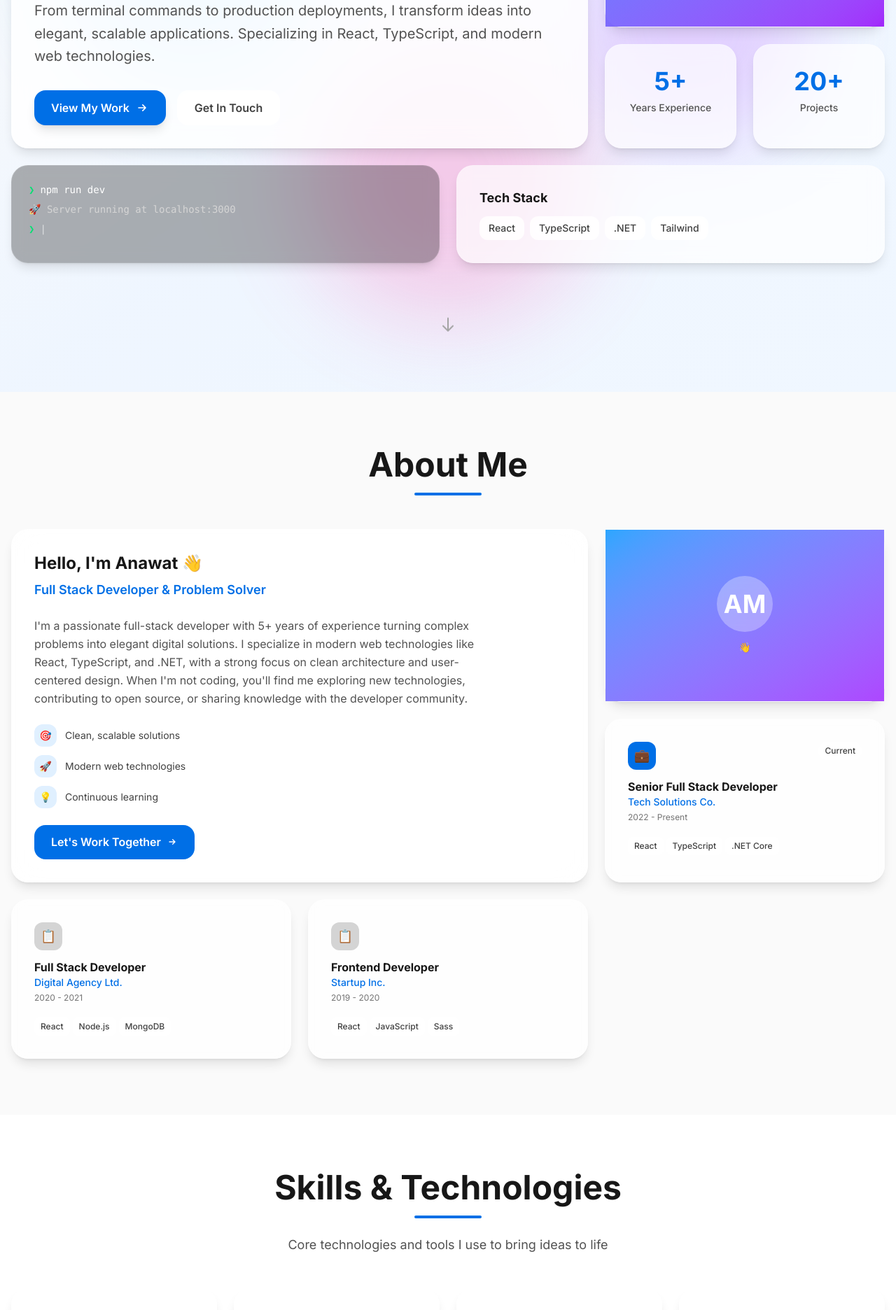
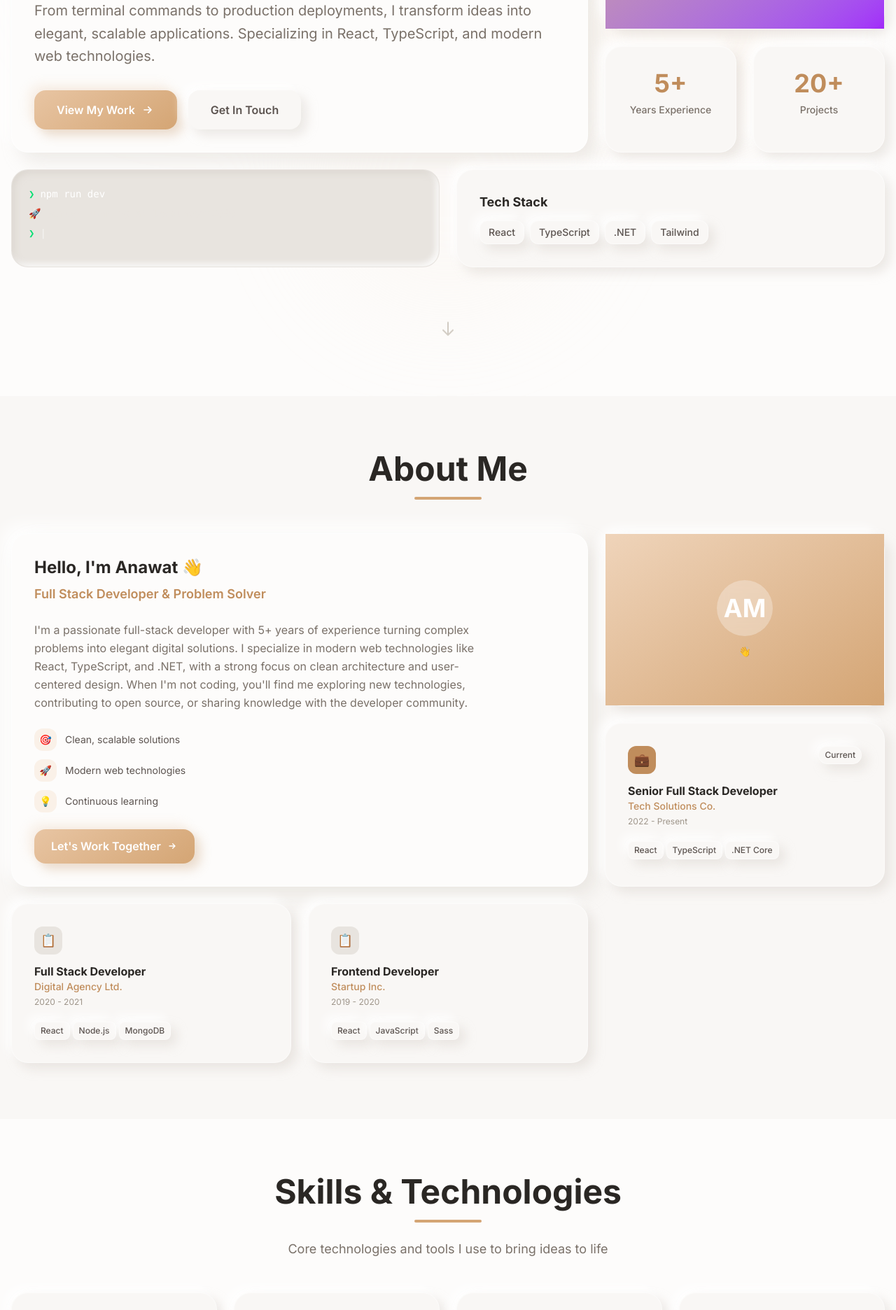
Before and after one commit to anawatmuangjai/anawatmuangjai.github.io, a React (Vite) app: page / in a window 1280 px wide. Shown: the part 400-2272 px from the top of the page at 70% size. Built offline with nearby package versions, Linux system fonts and the light colour scheme.

Commit message:
Changes before error encountered
Co-authored-by: anawatmuangjai <20152761+anawatmuangjai@users.noreply.github.com>

```diff
--- a/src/components/About.tsx
+++ b/src/components/About.tsx
@@ -14,12 +14,12 @@ export function About({
   className,
 }: AboutProps) {
   return (
-    <section id="about" className={cn('bg-neutral-50 py-20', className)}>
+    <section id="about" className={cn('bg-neutral-100 py-20', className)}>
       <div className="container mx-auto px-4">
         <div className="mx-auto max-w-7xl">
           <div className="mb-12 text-center">
             <h2 className="mb-4 text-4xl font-bold text-neutral-900 md:text-5xl">{title}</h2>
-            <div className="bg-primary-600 mx-auto h-1 w-24 rounded-full"></div>
+            <div className="bg-primary-500 mx-auto h-1 w-24 rounded-full"></div>
           </div>
 
           <BentoGrid cols={3} gap="md">
@@ -60,10 +60,10 @@ export function About({
                   <a
                     href="#contact"
                     className={cn(
+                      'neuro-button neuro-button-primary',
                       'inline-flex items-center',
-                      'bg-primary-600 rounded-2xl px-6 py-3 font-semibold text-white',
-                      'hover:bg-primary-700 hover:-translate-y-1 hover:shadow-lg',
-                      'transition-all duration-300'
+                      'px-6 py-3 font-semibold',
+                      'transition-all duration-200'
                     )}
                   >
                     Let's Work Together
@@ -88,7 +88,7 @@ export function About({
             {/* Profile Image Card */}
             <BentoCard className="col-span-1 md:col-span-1 lg:col-span-1" padding="none">
               <div className="relative h-full min-h-[240px] overflow-hidden">
-                <div className="from-primary-400 absolute inset-0 bg-gradient-to-br to-purple-500"></div>
+                <div className="from-primary-300 absolute inset-0 bg-gradient-to-br to-primary-500"></div>
                 <div className="absolute inset-0 flex items-center justify-center">
                   <div className="text-center">
                     <div className="mx-auto mb-3 flex h-20 w-20 items-center justify-center rounded-full bg-white/30 backdrop-blur-sm">
--- a/src/components/CodeSamples.tsx
+++ b/src/components/CodeSamples.tsx
@@ -12,35 +12,35 @@ export function CodeSamples({ title = 'Development Philosophy', className }: Cod
       icon: '🎯',
       title: 'Clean Code',
       description: 'Writing maintainable, readable code that follows best practices',
-      color: 'from-blue-500 to-cyan-500',
+      color: 'from-primary-200 to-primary-400',
     },
     {
       icon: '⚡',
       title: 'Performance',
       description: 'Optimizing for speed and efficiency in every line',
-      color: 'from-purple-500 to-pink-500',
+      color: 'from-primary-300 to-primary-500',
     },
     {
       icon: '🔒',
       title: 'Security',
       description: 'Building with security-first mindset and best practices',
-      color: 'from-green-500 to-teal-500',
+      color: 'from-primary-200 to-primary-400',
     },
     {
       icon: '🧪',
       title: 'Testing',
       description: 'Comprehensive testing for reliable, bug-free applications',
-      color: 'from-orange-500 to-red-500',
+      color: 'from-primary-300 to-primary-500',
     },
   ];
 
   return (
-    <section id="code-samples" className={cn('bg-neutral-50 py-20', className)}>
+    <section id="code-samples" className={cn('bg-neutral-100 py-20', className)}>
       <div className="container mx-auto px-4">
         <div className="mx-auto max-w-7xl">
           <div className="mb-12 text-center">
             <h2 className="mb-4 text-4xl font-bold text-neutral-900 md:text-5xl">{title}</h2>
-            <div className="bg-primary-600 mx-auto h-1 w-24 rounded-full"></div>
+            <div className="bg-primary-500 mx-auto h-1 w-24 rounded-full"></div>
             <p className="mt-6 text-lg text-neutral-600">
               My approach to building quality software
             </p>
--- a/src/components/Contact.tsx
+++ b/src/components/Contact.tsx
@@ -86,12 +86,12 @@ export function Contact({ title = 'Get In Touch', className }: ContactProps) {
   };
 
   return (
-    <section id="contact" className={cn('bg-white py-20', className)}>
+    <section id="contact" className={cn('bg-neutral-50 py-20', className)}>
       <div className="container mx-auto px-4">
         <div className="mx-auto max-w-7xl">
           <div className="mb-12 text-center">
             <h2 className="mb-4 text-4xl font-bold text-neutral-900 md:text-5xl">{title}</h2>
-            <div className="bg-primary-600 mx-auto h-1 w-24 rounded-full"></div>
+            <div className="bg-primary-500 mx-auto h-1 w-24 rounded-full"></div>
             <p className="mt-6 text-lg text-neutral-600">
               Ready to start your next project? Let's discuss how we can work together.
             </p>
@@ -232,9 +232,8 @@ export function Contact({ title = 'Get In Touch', className }: ContactProps) {
                     type="submit"
                     disabled={isSubmitting}
                     className={cn(
-                      'w-full rounded-2xl px-6 py-3 font-semibold text-white transition-all duration-300',
-                      'bg-primary-600 hover:bg-primary-700 hover:-translate-y-1 hover:shadow-lg',
-                      'disabled:cursor-not-allowed disabled:opacity-50 disabled:hover:translate-y-0'
+                      'neuro-button neuro-button-primary w-full px-6 py-3 font-semibold transition-all duration-200',
+                      'disabled:cursor-not-allowed disabled:opacity-50'
                     )}
                   >
                     {isSubmitting ? 'Sending...' : 'Send Message'}
@@ -246,7 +245,7 @@ export function Contact({ title = 'Get In Touch', className }: ContactProps) {
             {/* Email Card */}
             <BentoCard className="col-span-1">
               <div className="space-y-3">
-                <div className="bg-primary-600 flex h-12 w-12 items-center justify-center rounded-2xl">
+                <div className="flex h-12 w-12 items-center justify-center rounded-2xl bg-gradient-to-br from-primary-300 to-primary-500">
                   <MailIcon className="h-6 w-6 text-white" />
                 </div>
                 <div>
--- a/src/components/FeaturedProjects.tsx
+++ b/src/components/FeaturedProjects.tsx
@@ -12,12 +12,12 @@ export function FeaturedProjects({
   className,
 }: FeaturedProjectsProps) {
   return (
-    <section id="projects" className={cn('bg-neutral-50 py-20', className)}>
+    <section id="projects" className={cn('bg-neutral-100 py-20', className)}>
       <div className="container mx-auto px-4">
         <div className="mx-auto max-w-7xl">
           <div className="mb-12 text-center">
             <h2 className="mb-4 text-4xl font-bold text-neutral-900 md:text-5xl">{title}</h2>
-            <div className="bg-primary-600 mx-auto h-1 w-24 rounded-full"></div>
+            <div className="bg-primary-500 mx-auto h-1 w-24 rounded-full"></div>
             <p className="mt-6 text-lg text-neutral-600">
               Discover my latest work and contributions to the developer community
             </p>
@@ -99,8 +99,8 @@ function ProjectCard({ project, featured = false }: { project: Project; featured
               target="_blank"
               rel="noopener noreferrer"
               className={cn(
-                'glass flex items-center gap-2 rounded-xl px-4 py-2 text-sm font-medium text-neutral-700',
-                'transition-all duration-300 hover:-translate-y-1 hover:bg-neutral-100'
+                'neuro-button flex items-center gap-2 px-4 py-2 text-sm font-medium text-neutral-700',
+                'transition-all duration-200'
               )}
             >
               <GithubIcon className="h-4 w-4" />
@@ -114,8 +114,8 @@ function ProjectCard({ project, featured = false }: { project: Project; featured
               target="_blank"
               rel="noopener noreferrer"
               className={cn(
-                'bg-primary-600 flex items-center gap-2 rounded-xl px-4 py-2 text-sm font-medium text-white',
-                'hover:bg-primary-700 transition-all duration-300 hover:-translate-y-1'
+                'neuro-button neuro-button-primary flex items-center gap-2 px-4 py-2 text-sm font-medium',
+                'transition-all duration-200'
               )}
             >
               <ExternalLinkIcon className="h-4 w-4" />
--- a/src/components/Hero.tsx
+++ b/src/components/Hero.tsx
@@ -29,16 +29,16 @@ export function Hero({
       id="home"
       className={cn(
         'relative min-h-screen py-20',
-        'to-primary-50 bg-gradient-to-br from-neutral-50 via-blue-50',
+        'bg-neutral-50',
         'overflow-hidden',
         className
       )}
     >
       {/* Background Gradient Orbs */}
-      <div className="absolute inset-0 opacity-30">
-        <div className="bg-primary-400 animate-blob absolute top-20 left-20 h-96 w-96 rounded-full mix-blend-multiply blur-3xl filter"></div>
-        <div className="animate-blob animation-delay-2000 absolute top-40 right-20 h-96 w-96 rounded-full bg-purple-400 mix-blend-multiply blur-3xl filter"></div>
-        <div className="animate-blob animation-delay-4000 absolute bottom-20 left-1/3 h-96 w-96 rounded-full bg-pink-400 mix-blend-multiply blur-3xl filter"></div>
+      <div className="absolute inset-0 opacity-20">
+        <div className="bg-primary-300 animate-blob absolute top-20 left-20 h-96 w-96 rounded-full mix-blend-multiply blur-3xl filter"></div>
+        <div className="animate-blob animation-delay-2000 absolute top-40 right-20 h-96 w-96 rounded-full bg-primary-200 mix-blend-multiply blur-3xl filter"></div>
+        <div className="animate-blob animation-delay-4000 absolute bottom-20 left-1/3 h-96 w-96 rounded-full bg-primary-100 mix-blend-multiply blur-3xl filter"></div>
       </div>
 
       <div className="relative z-10 container mx-auto px-4">
@@ -73,12 +73,10 @@ export function Hero({
                 <a
                   href={primaryCTA.href}
                   className={cn(
+                    'neuro-button neuro-button-primary',
                     'inline-flex items-center justify-center',
-                    'px-6 py-3 text-base font-semibold',
-                    'bg-primary-600 rounded-2xl text-white',
-                    'hover:bg-primary-700',
-                    'transition-all duration-300',
-                    'shadow-lg hover:-translate-y-1 hover:shadow-xl'
+                    'px-8 py-4 text-base font-semibold',
+                    'transition-all duration-200'
                   )}
                 >
                   {primaryCTA.text}
@@ -101,12 +99,11 @@ export function Hero({
                   <a
                     href={secondaryCTA.href}
                     className={cn(
+                      'neuro-button',
                       'inline-flex items-center justify-center',
-                      'px-6 py-3 text-base font-semibold',
-                      'glass rounded-2xl text-neutral-700',
-                      'hover:bg-neutral-100',
-                      'transition-all duration-300',
-                      'hover:-translate-y-1'
+                      'px-8 py-4 text-base font-semibold',
+                      'text-neutral-700',
+                      'transition-all duration-200'
                     )}
                   >
                     {secondaryCTA.text}
--- a/src/components/Skills.tsx
+++ b/src/components/Skills.tsx
@@ -12,36 +12,36 @@ export function Skills({ title = 'Skills & Technologies', className }: SkillsPro
     {
       name: 'Frontend',
       icon: '⚛️',
-      color: 'from-blue-500 to-cyan-500',
+      color: 'from-primary-200 to-primary-400',
       skills: skills.filter(skill => skill.category === 'frontend').slice(0, 4),
     },
     {
       name: 'Backend',
       icon: '⚙️',
-      color: 'from-purple-500 to-pink-500',
+      color: 'from-primary-300 to-primary-500',
       skills: skills.filter(skill => skill.category === 'backend').slice(0, 4),
     },
     {
       name: 'Database',
       icon: '🗄️',
-      color: 'from-green-500 to-teal-500',
+      color: 'from-primary-200 to-primary-400',
       skills: skills.filter(skill => skill.category === 'database').slice(0, 4),
     },
     {
       name: 'Tools',
       icon: '🛠️',
-      color: 'from-orange-500 to-red-500',
+      color: 'from-primary-300 to-primary-500',
       skills: skills.filter(skill => skill.category === 'tools').slice(0, 4),
     },
   ];
 
   return (
-    <section id="skills" className={cn('bg-white py-20', className)}>
+    <section id="skills" className={cn('bg-neutral-50 py-20', className)}>
       <div className="container mx-auto px-4">
         <div className="mx-auto max-w-7xl">
           <div className="mb-12 text-center">
             <h2 className="mb-4 text-4xl font-bold text-neutral-900 md:text-5xl">{title}</h2>
-            <div className="bg-primary-600 mx-auto h-1 w-24 rounded-full"></div>
+            <div className="bg-primary-500 mx-auto h-1 w-24 rounded-full"></div>
             <p className="mx-auto mt-6 max-w-2xl text-lg text-neutral-600">
               Core technologies and tools I use to bring ideas to life
             </p>
--- a/src/index.css
+++ b/src/index.css
@@ -2,30 +2,31 @@
 
 /* Design Tokens */
 @theme {
-  /* Color Palette */
-  --color-primary-50: #f0f7ff;
-  --color-primary-100: #e0f0ff;
-  --color-primary-200: #b8e0ff;
-  --color-primary-300: #78c5ff;
-  --color-primary-400: #2ba6ff;
-  --color-primary-500: #0186ff;
-  --color-primary-600: #006fe6;
-  --color-primary-700: #0056b8;
-  --color-primary-800: #004a9a;
-  --color-primary-900: #003d7f;
-  --color-primary-950: #002554;
+  /* Cozy Cream Color Palette */
+  --color-primary-50: #fdf8f3;
+  --color-primary-100: #faf1e8;
+  --color-primary-200: #f5e3d1;
+  --color-primary-300: #efd4ba;
+  --color-primary-400: #e8c5a3;
+  --color-primary-500: #d4a574;
+  --color-primary-600: #c08d5c;
+  --color-primary-700: #a67548;
+  --color-primary-800: #8c5e38;
+  --color-primary-900: #72492a;
+  --color-primary-950: #58351d;
 
-  --color-neutral-50: #fafafa;
-  --color-neutral-100: #f5f5f5;
-  --color-neutral-200: #e5e5e5;
-  --color-neutral-300: #d4d4d4;
-  --color-neutral-400: #a3a3a3;
-  --color-neutral-500: #737373;
-  --color-neutral-600: #525252;
-  --color-neutral-700: #404040;
-  --color-neutral-800: #262626;
-  --color-neutral-900: #171717;
-  --color-neutral-950: #0a0a0a;
+  /* Cozy Neutral Tones */
+  --color-neutral-50: #fdfcfb;
+  --color-neutral-100: #f9f7f5;
+  --color-neutral-200: #f3f0ed;
+  --color-neutral-300: #e8e4df;
+  --color-neutral-400: #d1cbc3;
+  --color-neutral-500: #9e958a;
+  --color-neutral-600: #7a7169;
+  --color-neutral-700: #5c5450;
+  --color-neutral-800: #3f3b37;
+  --color-neutral-900: #2a2724;
+  --color-neutral-950: #1a1815;
 
   /* Typography */
   --font-family-sans:
@@ -100,26 +101,26 @@ body {
   outline: none;
 }
 
-/* Glassmorphism Utilities */
+/* Neumorphism Utilities */
 .glass {
-  background: rgba(255, 255, 255, 0.7);
-  backdrop-filter: blur(10px);
-  -webkit-backdrop-filter: blur(10px);
-  border: 1px solid rgba(255, 255, 255, 0.18);
+  background: #f9f7f5;
+  box-shadow: 8px 8px 16px rgba(209, 203, 195, 0.4),
+              -8px -8px 16px rgba(255, 255, 255, 0.9);
+  border: 1px solid rgba(255, 255, 255, 0.5);
 }
 
 .glass-dark {
-  background: rgba(0, 0, 0, 0.3);
-  backdrop-filter: blur(10px);
-  -webkit-backdrop-filter: blur(10px);
-  border: 1px solid rgba(255, 255, 255, 0.1);
+  background: #e8e4df;
+  box-shadow: inset 4px 4px 8px rgba(209, 203, 195, 0.5),
+              inset -4px -4px 8px rgba(255, 255, 255, 0.9);
+  border: 1px solid rgba(232, 228, 223, 0.5);
 }
 
 .glass-strong {
-  background: rgba(255, 255, 255, 0.85);
-  backdrop-filter: blur(20px);
-  -webkit-backdrop-filter: blur(20px);
-  border: 1px solid rgba(255, 255, 255, 0.25);
+  background: #fdfcfb;
+  box-shadow: 12px 12px 24px rgba(209, 203, 195, 0.35),
+              -12px -12px 24px rgba(255, 255, 255, 1);
+  border: 1px solid rgba(255, 255, 255, 0.8);
 }
 
 /* Apple-inspired animations */
@@ -174,6 +175,46 @@ body {
 }
 
 .bento-card:hover {
-  transform: translateY(-4px);
-  box-shadow: 0 20px 40px rgba(0, 0, 0, 0.1);
+  transform: translateY(-2px);
+  box-shadow: 14px 14px 28px rgba(209, 203, 195, 0.4),
+              -14px -14px 28px rgba(255, 255, 255, 0.9);
 }
+
+/* Neumorphism Button Styles */
+.neuro-button {
+  background: #f9f7f5;
+  border-radius: 16px;
+  box-shadow: 8px 8px 16px rgba(209, 203, 195, 0.4),
+              -8px -8px 16px rgba(255, 255, 255, 0.9);
+  border: none;
+  transition: all 0.2s ease;
+}
+
+.neuro-button:hover {
+  box-shadow: 6px 6px 12px rgba(209, 203, 195, 0.4),
+              -6px -6px 12px rgba(255, 255, 255, 0.9);
+}
+
+.neuro-button:active,
+.neuro-button.active {
+  box-shadow: inset 4px 4px 8px rgba(209, 203, 195, 0.5),
+              inset -4px -4px 8px rgba(255, 255, 255, 0.9);
+}
+
+.neuro-button-primary {
+  background: linear-gradient(145deg, #e8c5a3, #d4a574);
+  color: #ffffff;
+  box-shadow: 8px 8px 16px rgba(192, 141, 92, 0.3),
+              -8px -8px 16px rgba(239, 212, 186, 0.3);
+}
+
+.neuro-button-primary:hover {
+  background: linear-gradient(145deg, #efd4ba, #e8c5a3);
+  box-shadow: 6px 6px 12px rgba(192, 141, 92, 0.3),
+              -6px -6px 12px rgba(239, 212, 186, 0.3);
+}
+
+.neuro-button-primary:active {
+  box-shadow: inset 4px 4px 8px rgba(192, 141, 92, 0.4),
+              inset -4px -4px 8px rgba(239, 212, 186, 0.4);
+}
```
